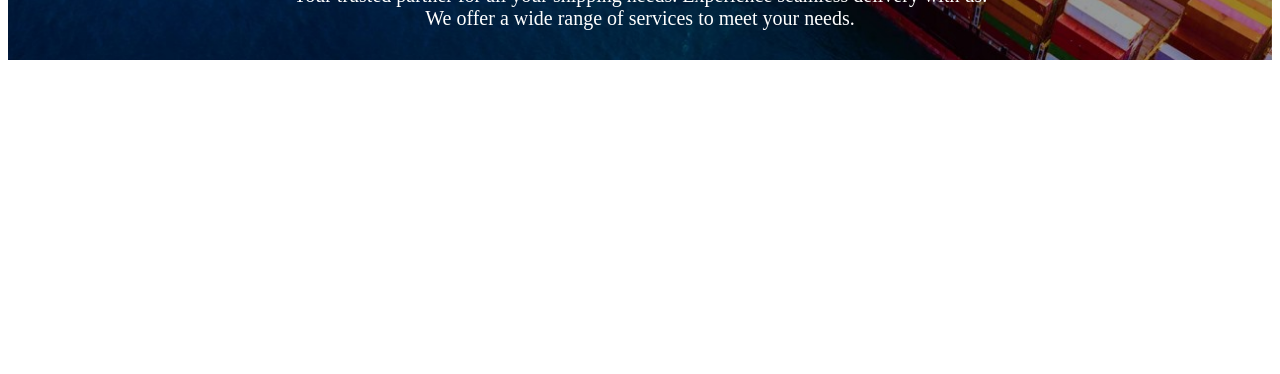
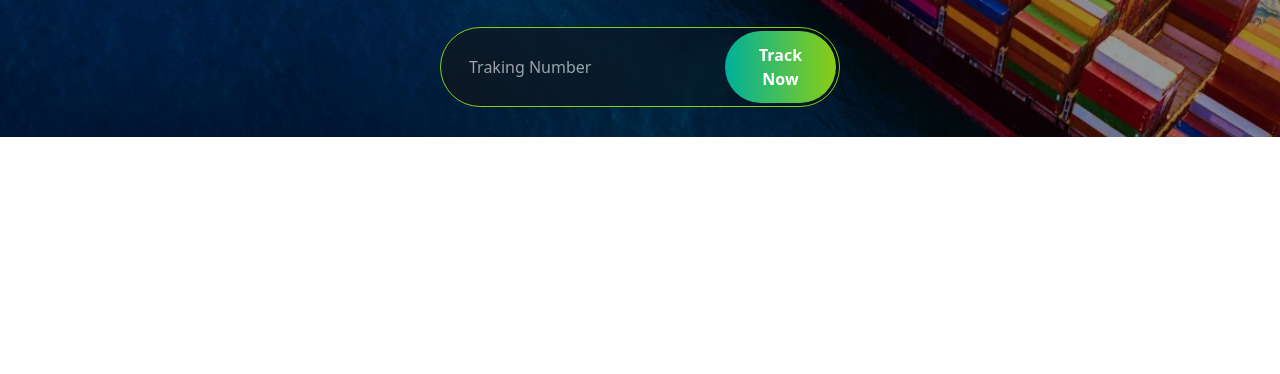
Before and after one commit to Mj-Marjan/Cargo-Project, a plain HTML site: page index.html in a window 1280 px wide. Shown: the part 426-800 px from the top of the page. Drawn offline with nearby package versions, Linux system fonts and the light colour scheme.

Commit message:
Hero section Input fild complete

```diff
--- a/index.html
+++ b/index.html
@@ -1,11 +1,16 @@
 <!DOCTYPE html>
 <html lang="en">
+
 <head>
     <meta charset="UTF-8">
     <meta name="viewport" content="width=device-width, initial-scale=1.0">
     <title>Cargo Project</title>
     <link rel="stylesheet" href="style.css">
+    <!-- Daisy UI -->
+    <link href="https://cdn.jsdelivr.net/npm/daisyui@5" rel="stylesheet" type="text/css" />
+    <script src="https://cdn.jsdelivr.net/npm/@tailwindcss/browser@4"></script>
 </head>
+
 <body>
     <header>
         <nav>
@@ -24,11 +29,17 @@
         </nav>
         <div class="banner">
             <h1>Welcome to Swift <br> Express Cargo</h1>
-            <p>Your trusted partner for all your shipping needs. Experience seamless delivery with us. <br> We offer a wide range of services to meet your needs. </p>
-            <form action=""></form>
+            <p>Your trusted partner for all your shipping needs. Experience seamless delivery with us. <br> We offer a
+                wide range of services to meet your needs. </p>
+
+            <div class="traking-box">
+                <input type="text" placeholder="Traking Number">
+                <button>Track Now</button>
+            </div>
         </div>
     </header>
     <main></main>
     <footer></footer>
 </body>
+
 </html>
--- a/style.css
+++ b/style.css
@@ -60,10 +60,44 @@ nav ul li a {
 .banner h1 {
     font-size: 68px;
     font:bold;
-    /* margin-bottom: 20px; */
+    line-height: 1.1;
+    margin-bottom: 20px;
 }
 .banner p {
     font-size: 20px;
-    margin-top: -40px;
+    /* margin-top: -40px; */
     margin-bottom: 30px;
 }
+.traking-box{
+    display: flex;
+    align-items: center;
+    width: 400px;
+    border: 1px solid #89CE14;
+    border-radius: 50px;
+    padding: 3px;
+    background: linear-gradient(to right, rgba(20,20,20,0.6), rgba(0,0,0,0.2));
+    backdrop-filter: blur(5px);
+    margin-bottom: 30px;
+}
+.traking-box input{
+    flex: 1;
+    border: none;
+   padding: 12px 25px;
+   outline: none;
+   background: transparent;
+   color: #fff;
+    font-size: 16px;
+}
+.traking-box input::placeholder{
+    color: rgba(255,255,255,0.6);
+}
+.traking-box button{
+    padding: 12px 25px;
+    border: none;
+    border-radius: 50px;
+    font-weight: 600;
+    color: #fff;
+    background: linear-gradient(90deg, #00b09b, #89ce14);
+    cursor: pointer;
+    transition: 0.3s ease;
+}
```
